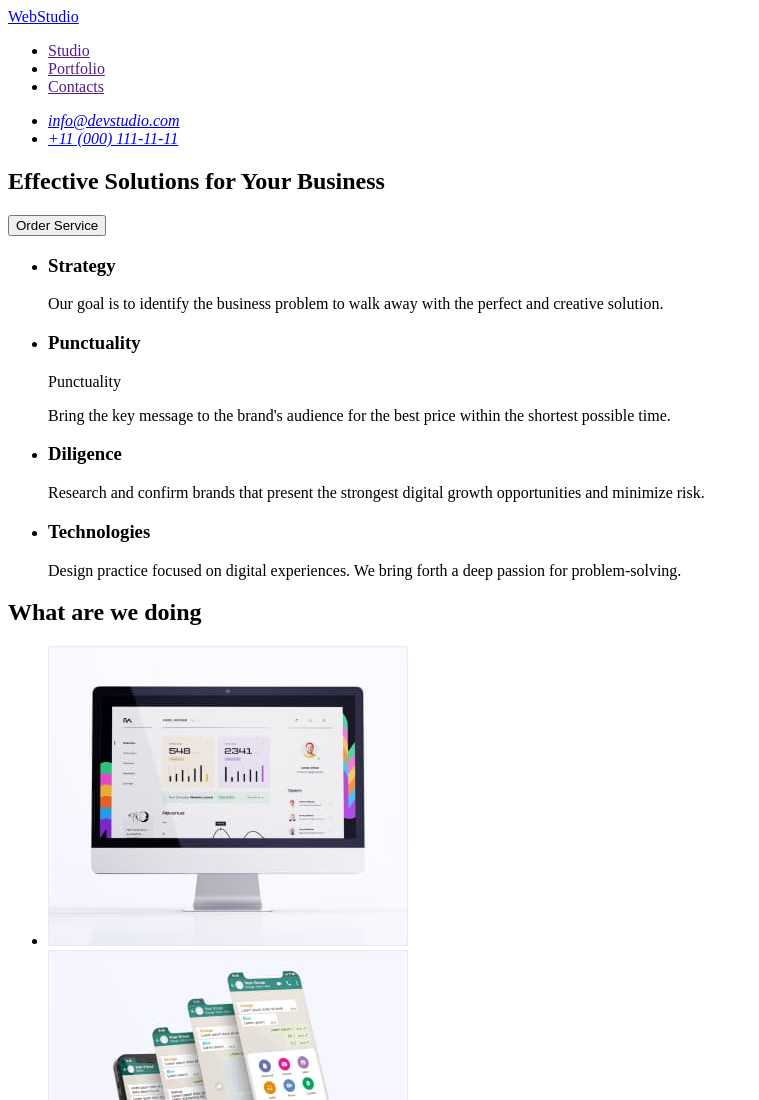
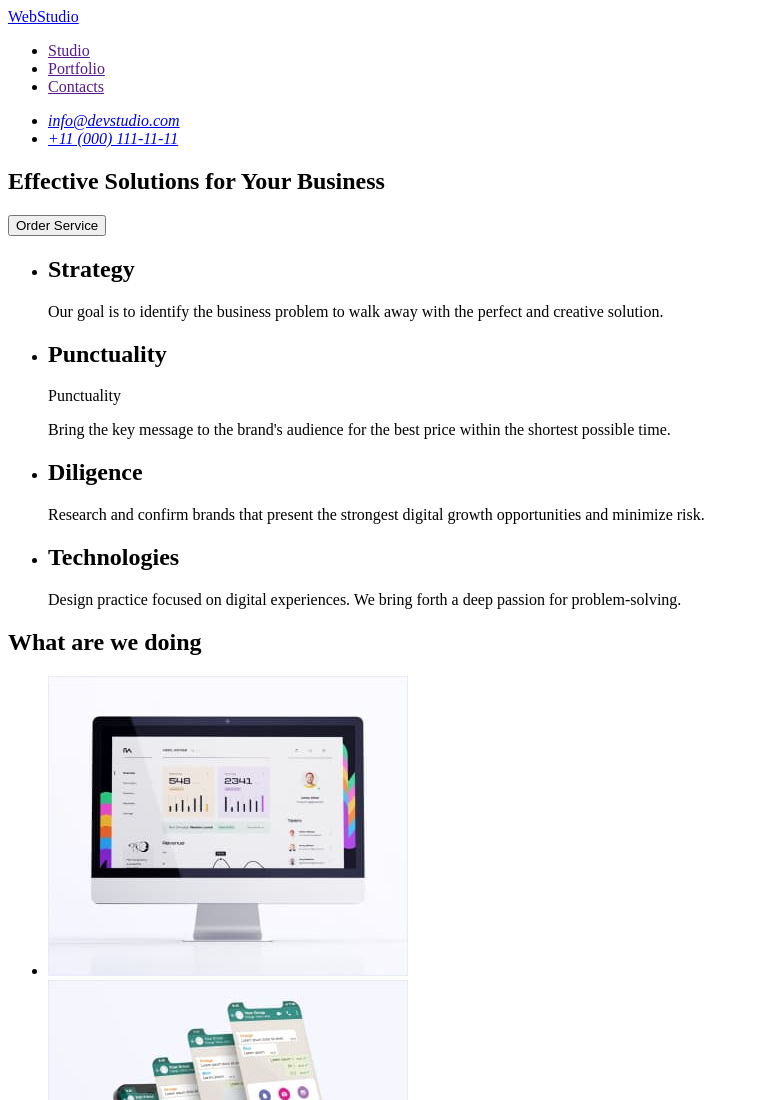
Before and after one commit to yakateryna/goit-markup-hw-01, a plain HTML site: page index.html in a window 1280 px wide. Shown: the top 1100 px of the page, without its empty margins (0-759 px from the left). Drawn offline with Linux system fonts and the light colour scheme.

Commit message:
Update index.html

```diff
--- a/index.html
+++ b/index.html
@@ -41,7 +41,7 @@
       <section>
         <ul>
           <li>
-            <h3>Strategy</h3>
+            <h2>Strategy</h2>
             <p>
               Our goal is to identify the business problem to walk away with the
               perfect and creative solution.
@@ -49,7 +49,7 @@
           </li>
 
           <li>
-            <h3>Punctuality</h3>
+            <h2>Punctuality</h2>
             Punctuality
             <p>
               Bring the key message to the brand's audience for the best price
@@ -57,14 +57,14 @@
             </p>
           </li>
           <li>
-            <h3>Diligence</h3>
+            <h2>Diligence</h2>
             <p>
               Research and confirm brands that present the strongest digital
               growth opportunities and minimize risk.
             </p>
           </li>
           <li>
-            <h3>Technologies</h3>
+            <h2>Technologies</h2>
             <p>
               Design practice focused on digital experiences. We bring forth a
               deep passion for problem-solving.
@@ -158,7 +158,6 @@
 
     <footer>
       <a href="./index.html">WebStudio</a>
-      </a>
       <p>
         Increase the flow of customers and sales for your business with digital
         marketing & growth solutions.
```
